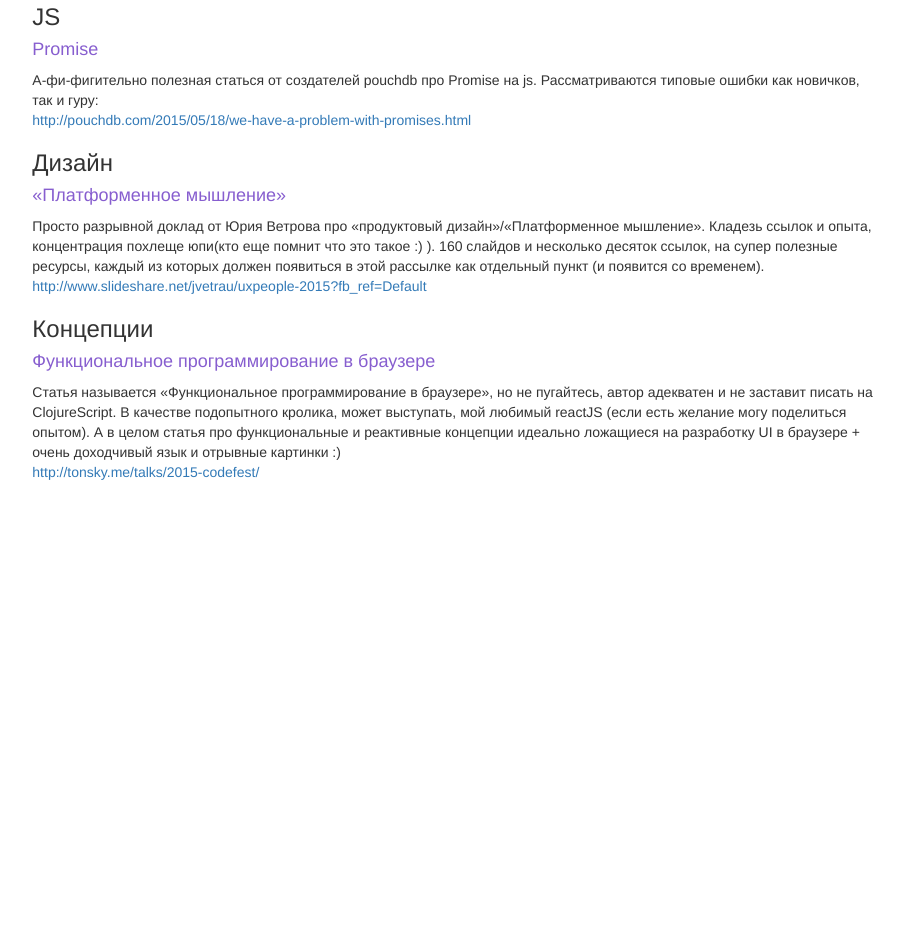
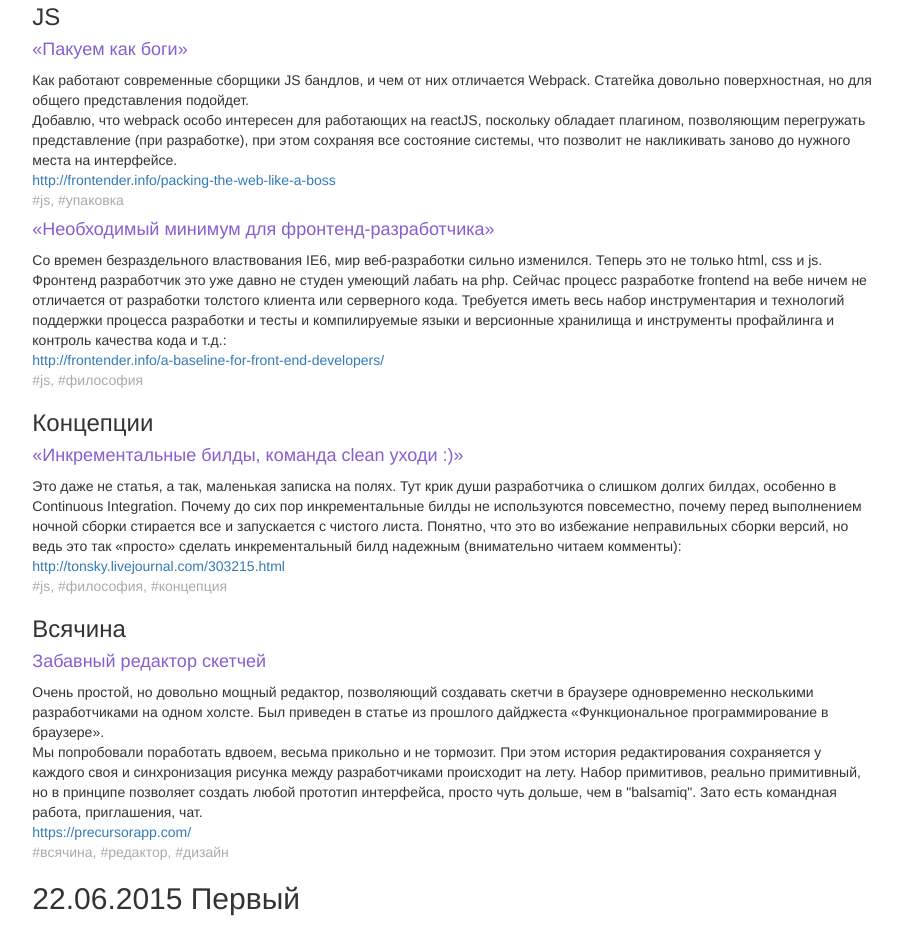
Before and after one commit to nickolaysm/ux-ui-digest, a plain HTML site: page index.html in a window 1280 px wide. Shown: the part 249-1181 px from the top of the page, without its empty margins (186-1090 px from the left). Before the commit the page ends 800 px from the top, so only its background shows below. Drawn offline with Linux system fonts and the light colour scheme.

Commit message:
Новый выпуск 29.06.2015

```diff
--- a/index.html
+++ b/index.html
@@ -7,6 +7,9 @@
 	<style>
 	h4{
 		color: #875ECF;
+	}
+	.tag{
+		color: #AAAAAA;
 	}
 	</style>
 </head>
@@ -21,12 +24,40 @@
 			Не смотря на то, что российский интернет содержит множество адептов и статей по UX\UI, однако, не взирая на импорто-замещение, невозможно игнорировать зарубежные ресурсы. Поэтому часть статей будет на инглишском языке, что надеюсь не слишком напугает пытливые умы.
 			</p>
 
+			<h2>29.06.2015 Выпуск второй</h2>
+			<h3>JS</h3>
+			<h4>«Пакуем как боги»</h4>
+			Как работают современные сборщики JS бандлов, и чем от них отличается Webpack.
+			Статейка довольно поверхностная, но для общего представления подойдет.</br>
+			Добавлю, что webpack особо интересен для работающих на reactJS, поскольку обладает плагином, позволяющим перегружать представление (при разработке), при этом сохраняя все состояние системы, что позволит не накликивать заново до нужного места на интерфейсе.</br>
+			<a href="http://frontender.info/packing-the-web-like-a-boss/">http://frontender.info/packing-the-web-like-a-boss</a>
+			<div class="tag">#js, #упаковка</div>
+
+			<h4>«Необходимый минимум для фронтенд-разработчика»</h4>
+			Со времен безраздельного властвования IE6, мир веб-разработки сильно изменился. Теперь это не только html, css и js. Фронтенд разработчик это уже давно не студен умеющий лабать на php.  Сейчас процесс разработке frontend на вебе ничем не отличается от разработки толстого клиента или серверного кода. Требуется иметь весь набор инструментария и технологий поддержки процесса разработки и тесты и компилируемые языки и версионные хранилища и инструменты профайлинга и контроль качества кода и т.д.:</br>
+			<a href="http://frontender.info/a-baseline-for-front-end-developers/">http://frontender.info/a-baseline-for-front-end-developers/</a>
+			<div class="tag">#js, #философия</div>
+
+			<h3>Концепции</h3>
+			<h4>«Инкрементальные билды, команда clean уходи :)»</h4>
+			Это даже не статья, а так, маленькая записка на полях. Тут крик души разработчика о слишком долгих билдах, особенно в Continuous Integration. Почему до сих пор инкрементальные билды не используются повсеместно, почему перед выполнением ночной сборки стирается все и запускается с чистого листа. Понятно, что это во избежание неправильных сборки версий, но ведь это так «просто» сделать инкрементальный билд надежным (внимательно читаем комменты):</br>
+			<a href="http://tonsky.livejournal.com/303215.html">http://tonsky.livejournal.com/303215.html</a>
+			<div class="tag">#js, #философия, #концепция</div>
+
+			<h3>Всячина</h3>
+			<h4>Забавный редактор скетчей</h4>
+			Очень простой, но довольно мощный редактор, позволяющий создавать скетчи в браузере одновременно несколькими разработчиками на одном холсте. Был приведен в статье из прошлого дайджеста «Функциональное программирование в браузере».</br>
+			Мы попробовали поработать вдвоем, весьма прикольно и не тормозит. При этом история редактирования сохраняется у каждого своя и синхронизация рисунка между разработчиками происходит на лету. Набор примитивов, реально примитивный, но в принципе позволяет создать любой прототип интерфейса, просто чуть дольше, чем в "balsamiq". Зато есть командная работа, приглашения, чат.</br>
+			<a href="https://precursorapp.com/">https://precursorapp.com/</a>
+			<div class="tag">#всячина, #редактор, #дизайн</div>
+
 			<h2>22.06.2015 Первый</h2>
 			<h3>JS</h3>
 			<p>
 			<h4>Promise</h4>
 			А-фи-фигительно полезная статься от создателей pouchdb про Promise на js. Рассматриваются типовые ошибки как новичков, так и гуру:</br>
 			<a href="http://pouchdb.com/2015/05/18/we-have-a-problem-with-promises.html">http://pouchdb.com/2015/05/18/we-have-a-problem-with-promises.html</a>
+			<div class="tag">#js, #асинхронность</div>
 			</p>
 
 			<h3>Дизайн</h3>
@@ -34,6 +65,7 @@
 			<h4>«Платформенное мышление»</h4>
 			Просто разрывной доклад от Юрия Ветрова про «продуктовый дизайн»/«Платформенное мышление». Кладезь ссылок и опыта, концентрация похлеще юпи(кто еще помнит что это такое :) ). 160 слайдов и несколько десяток ссылок, на супер полезные ресурсы, каждый из которых должен появиться в этой рассылке как отдельный пункт (и появится со временем).</br>
 			<a href="http://www.slideshare.net/jvetrau/uxpeople-2015?fb_ref=Default"> http://www.slideshare.net/jvetrau/uxpeople-2015?fb_ref=Default </a>
+			<div class="tag">#js, #философия, #концепция, #дизайн, #ui, #ux</div>
 			</p>
 
 			<h3>Концепции</h3>
@@ -41,6 +73,7 @@
 			<h4>Функциональное программирование в браузере</h4>
 			Статья называется «Функциональное программирование в браузере», но не пугайтесь, автор адекватен и не заставит писать на ClojureScript. В качестве подопытного кролика, может выступать, мой любимый reactJS (если есть желание могу поделиться опытом). А в целом статья про функциональные и реактивные концепции идеально ложащиеся на разработку UI в браузере + очень доходчивый язык и отрывные картинки :)</br>
 			<a href="http://tonsky.me/talks/2015-codefest/">http://tonsky.me/talks/2015-codefest/</a>
+			<div class="tag">#js, #философия, #концепция</div>
 			</p>
 		</div>
 		<div class="col-xs-0 col-md-2">
```
